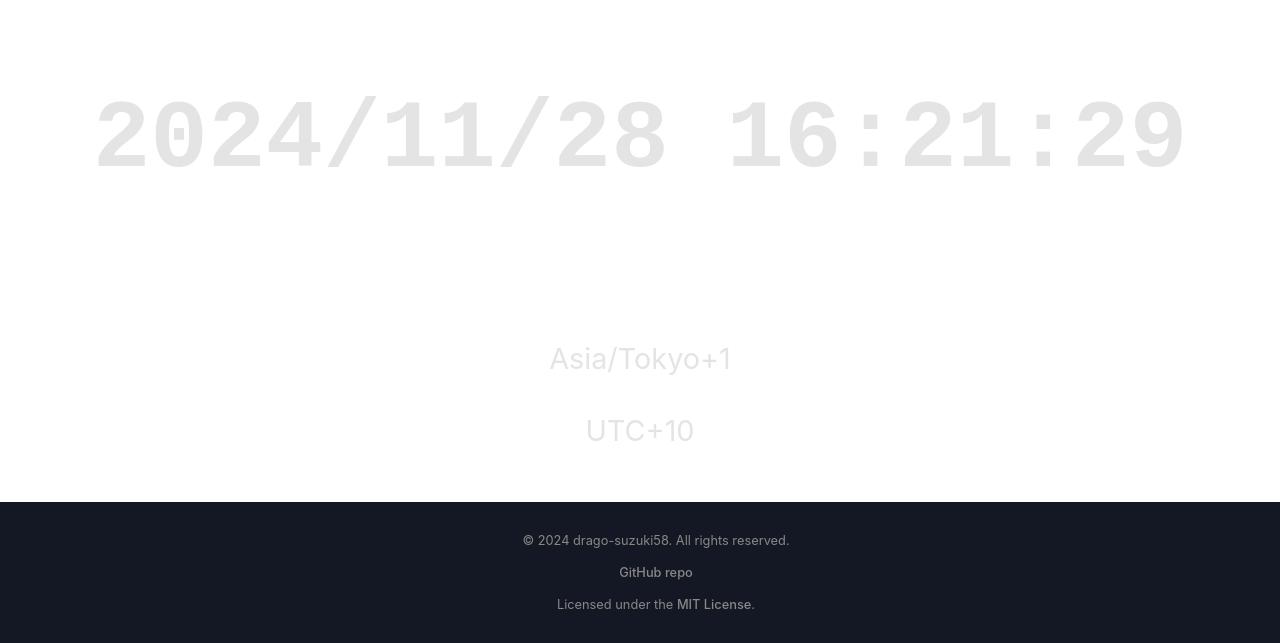
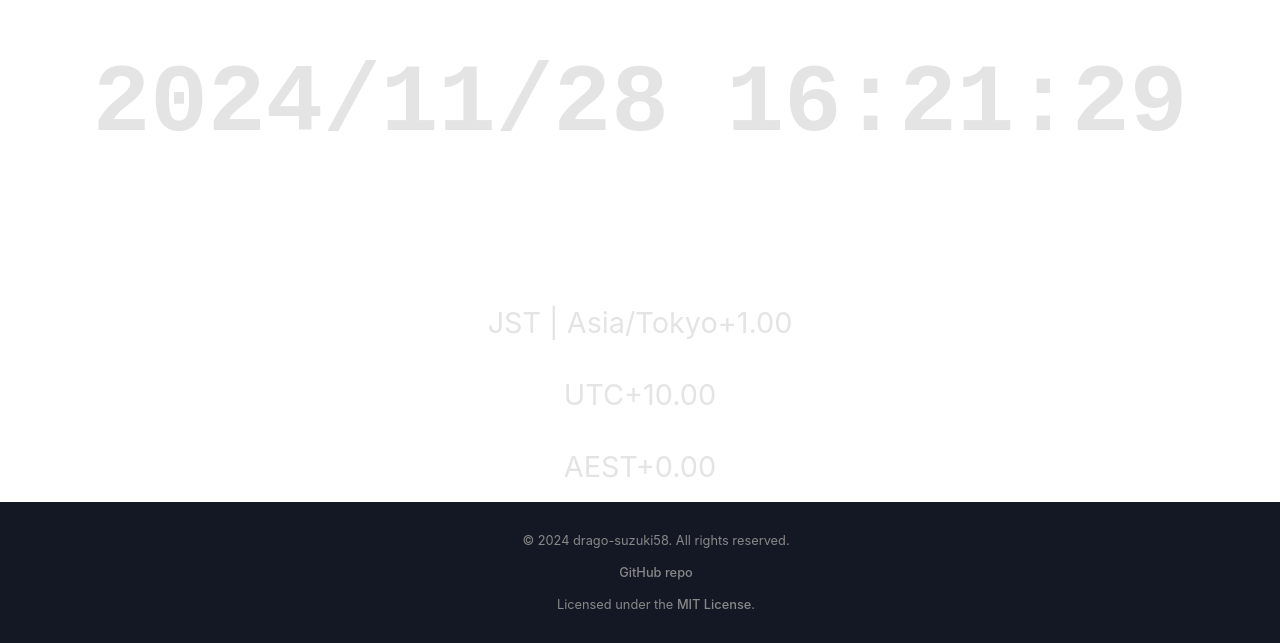
Before and after one commit to drago-suzuki58/WST-web, a React (Vite) app: page / in a window 1280 px wide. Shown: the part 157-800 px from the top of the page. Built offline with nearby package versions, Linux system fonts and the light colour scheme.

Commit message:
feat: どこのタイムゾーンと同じなのかの表示を追加

```diff
--- a/src/App.tsx
+++ b/src/App.tsx
@@ -17,6 +17,17 @@ function calcFormattedTime(offset: number, baseTime: number): string {
   const utc = moment.utc();
   const calculatedTime = utc.add(offset - baseTime, 'minutes');
   return calculatedTime.format('YYYY/MM/DD HH:mm:ss');
+}
+function utcToLocalTimezone(offset: number): string {
+  const timezones = ["WET", "CET", "EET", "EAT", "GST", "UZT", "KGT", "ICT", "HKT", "JST", "AEST", "MAGT", "NZST", "TOT", "HAST", "AKST", "PT", "MST", "CST", "EST", "AST", "BRT", "FNT", "CVT"]
+
+  while (offset < 0) {
+    offset += 1440;
+  }
+  const normalizedOffset = (offset / 60) % 24;
+  const roundedOffset = Math.round(normalizedOffset);
+  const fractionalOffset = normalizedOffset - roundedOffset;
+  return `${timezones[roundedOffset]}${fractionalOffset >= 0 ? `+${fractionalOffset.toFixed(2)}` : fractionalOffset.toFixed(2)}`;
 }
 
 function App() {
@@ -52,8 +63,9 @@ function App() {
       </div>
       {data && (
         <div className="data-display">
-          <p>{data.timezone}{time / 60 >= 0 ? `+${time / 60}` : time / 60}</p>
-          <p>UTC{(offset + time) / 60 >= 0 ? `+${(offset + time) / 60}` : (offset + time) / 60}</p>
+          <p>{moment.tz(data.timezone).format('z')} | {data.timezone}{time / 60 >= 0 ? `+${(time / 60).toFixed(2)}` : (time / 60).toFixed(2)}</p>
+          <p>UTC{(offset + time) / 60 >= 0 ? `+${((offset + time) / 60).toFixed(2)}` : ((offset + time) / 60).toFixed(2)}</p>
+          <p>{utcToLocalTimezone(offset + time)}</p>
         </div>
       )}
     </>
```
